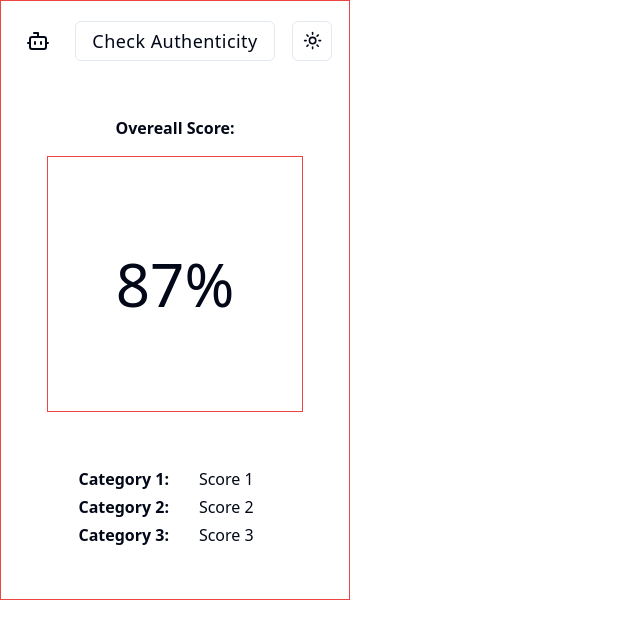
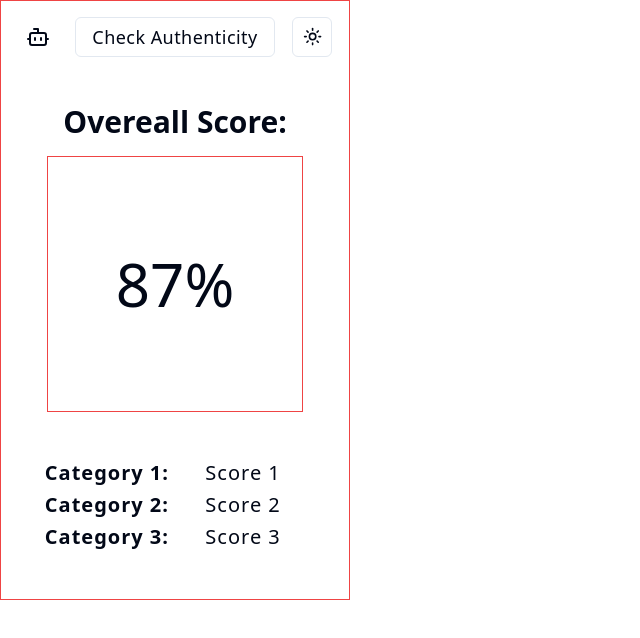
Before and after one commit to maarao/webscraper, a React (Vite) app: page / in a window 1280 px wide. Shown: the top 638 px of the page, without its empty margins (0-640 px from the left). Built offline with nearby package versions, Linux system fonts and the light colour scheme.

Commit message:
increase font sizes and fix spacing

```diff
--- a/src/App.tsx
+++ b/src/App.tsx
@@ -7,16 +7,16 @@ import {
 } from "@/components/ui/tooltip";
 import { getCurrentTab } from "./functions.js";
 import ThemeToggle from "./components/ThemeToggle.js";
-import { useState } from "react";
+// import { useState } from "react";
 import MainRating from "./components/MainRating.js";
 import SubRatings from "./components/SubRatings.js";
 import { BotIcon } from "lucide-react";
 
 function App() {
-  const [overallScore, setOverallScore] = useState(87);
+  // const [overallScore, setOverallScore] = useState(87);
 
   return (
-    <main className='grid place-items-center py-8 w-[350px] h-[600px] border border-red-500 gap-4'>
+    <main className='grid place-items-center py-8 w-[350px] h-[600px] border border-red-500 gap-4 animate-slide-from-top-with-fade'>
       <div className='grid grid-cols-3 place-items-center gap-16 -mt-8'>
         <BotIcon />
         <TooltipProvider>
--- a/src/components/MainRating.tsx
+++ b/src/components/MainRating.tsx
@@ -1,7 +1,7 @@
 const MainRating = () => {
   return (
     <div className='flex flex-col gap-4'>
-      <h1 className='font-semibold text-center'>Overeall Score:</h1>
+      <h1 className='font-semibold text-center text-3xl'>Overeall Score:</h1>
       <div className='size-64 grid place-items-center border border-red-500'>
         <h1 className='text-6xl'>87%</h1>
       </div>
--- a/src/components/SubRatings.tsx
+++ b/src/components/SubRatings.tsx
@@ -1,7 +1,7 @@
 const SubRatings = () => {
   // return elements with categories in the left column and scores in the right
   return (
-    <div className='grid grid-rows-3 grid-cols-2 gap-x-3 gap-y-1 place-items-center'>
+    <div className='grid grid-rows-3 grid-cols-2 gap-x-3 gap-y-1 place-items-center text-xl tracking-wider'>
       <div className='font-semibold'>Category 1:</div>
       <div>Score 1</div>
       <div className='font-semibold'>Category 2:</div>
--- a/tailwind.config.js
+++ b/tailwind.config.js
@@ -2,10 +2,10 @@
 module.exports = {
   darkMode: ["class"],
   content: [
-    './pages/**/*.{ts,tsx}',
-    './components/**/*.{ts,tsx}',
-    './app/**/*.{ts,tsx}',
-    './src/**/*.{ts,tsx}',
+    "./pages/**/*.{ts,tsx}",
+    "./components/**/*.{ts,tsx}",
+    "./app/**/*.{ts,tsx}",
+    "./src/**/*.{ts,tsx}",
   ],
   prefix: "",
   theme: {
@@ -66,12 +66,17 @@ module.exports = {
           from: { height: "var(--radix-accordion-content-height)" },
           to: { height: "0" },
         },
+        "slide-from-top-with-fade": {
+          from: { transform: "translateY(-250px)", opacity: 0 },
+          to: { transform: "translateY(0)", opacity: 1 },
+        },
       },
       animation: {
         "accordion-down": "accordion-down 0.2s ease-out",
         "accordion-up": "accordion-up 0.2s ease-out",
+        "slide-from-top-with-fade": "slide-from-top-with-fade 1s ease",
       },
     },
   },
   plugins: [require("tailwindcss-animate")],
-}
+};
```
